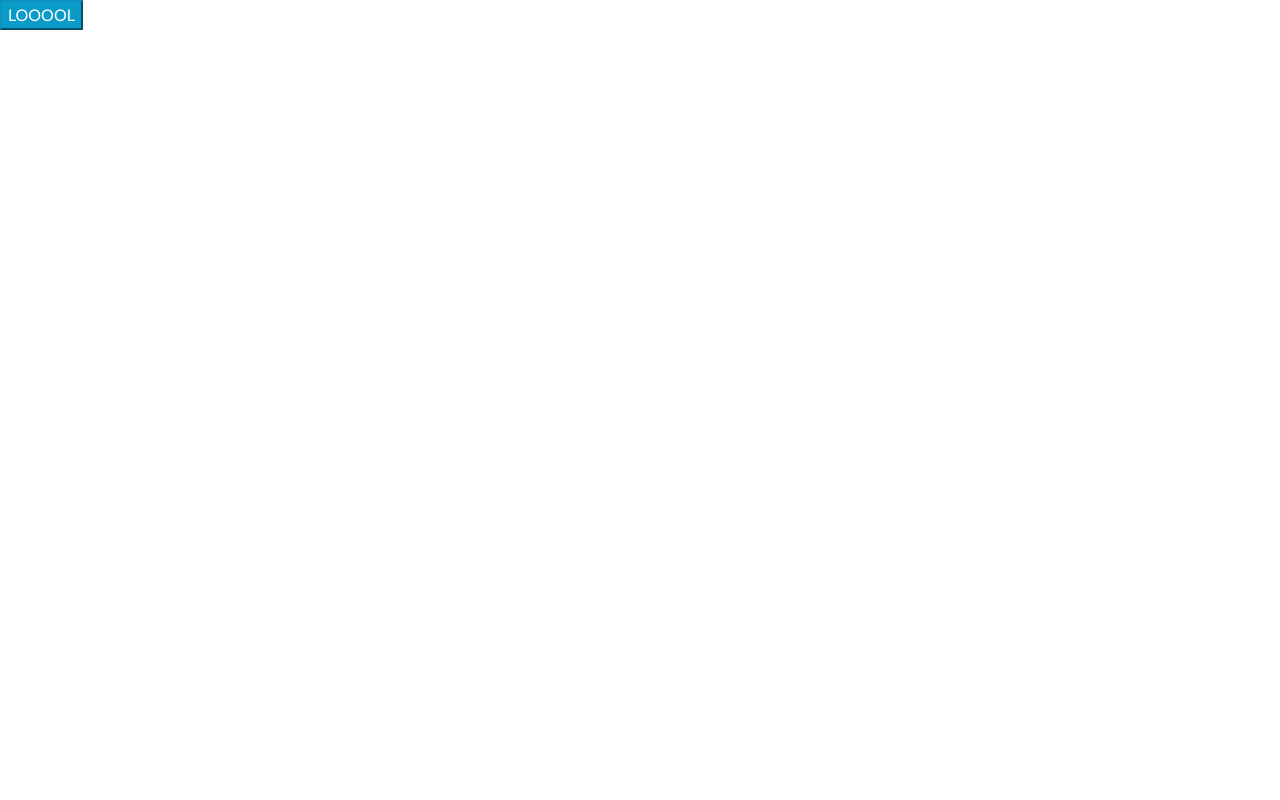
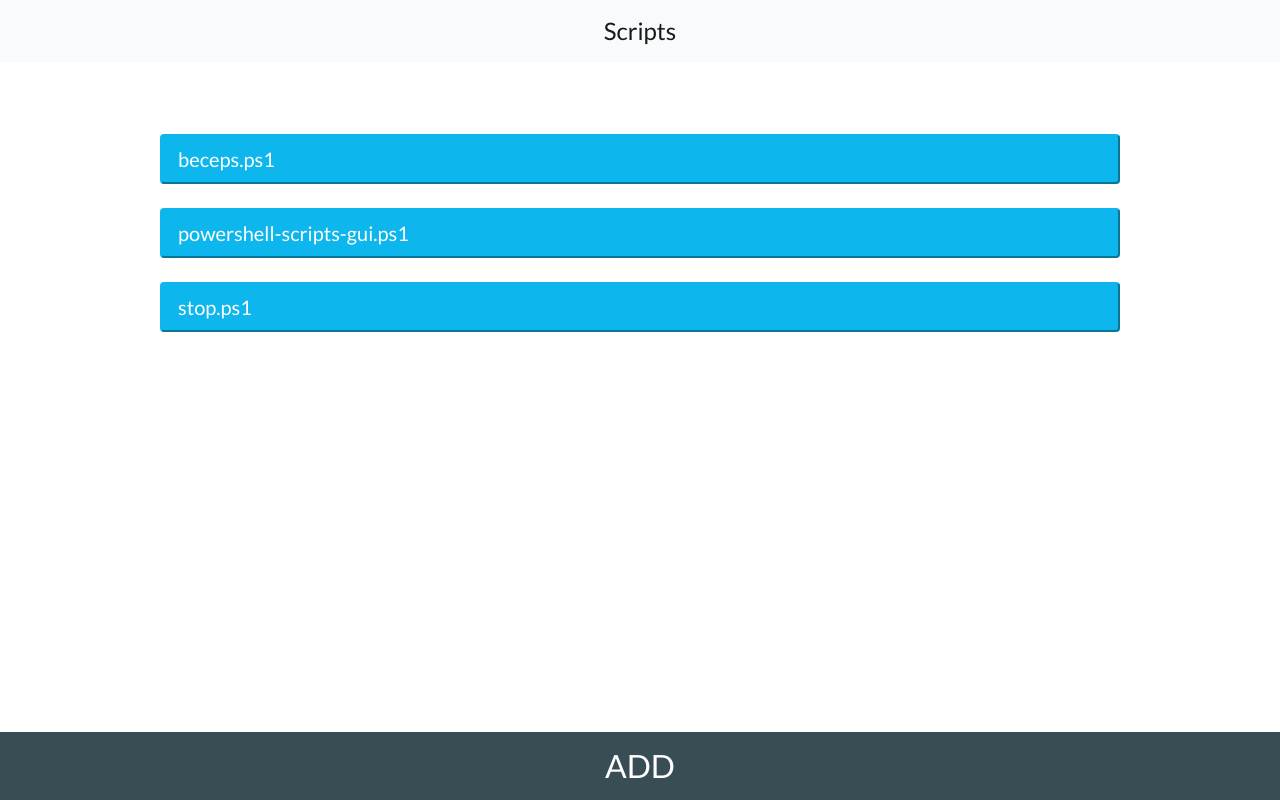
Before and after one commit to AlexTorianyk/powershell-scripts-gui, an Angular app: page / in a window 1280 px wide. Built offline with nearby package versions, Linux system fonts and the light colour scheme.

Commit message:
feature: add script-list component in app

```diff
--- a/src/app/app.component.html
+++ b/src/app/app.component.html
@@ -1,5 +1,7 @@
-<div>
-  <button class="btn-primary">
-    LOOOOL
-  </button>
-</div>
+<nav class="navbar navbar-light bg-light">
+  <a class="title navbar-brand mx-auto">Scripts</a>
+</nav>
+
+<app-scripts-list></app-scripts-list>
+
+<button class="btn btn-block btn-secondary w-100 btn-lg">ADD</button>
--- a/src/app/app.component.scss
+++ b/src/app/app.component.scss
@@ -0,0 +1,10 @@
+.title {
+  font-size: 1.5rem !important;
+}
+
+.btn {
+  position: absolute;
+  font-size: 2rem;
+  bottom: 0;
+  border-radius: 0;
+}
--- a/src/app/app.module.ts
+++ b/src/app/app.module.ts
@@ -1,3 +1,4 @@
+import { ScriptsModule } from './scripts/scripts.module';
 import { BrowserModule } from '@angular/platform-browser';
 import { NgModule } from '@angular/core';
 import { AppRoutingModule } from './app-routing.module';
@@ -6,7 +7,7 @@ import { NgbModule } from '@ng-bootstrap/ng-bootstrap';
 
 @NgModule({
   declarations: [AppComponent],
-  imports: [NgbModule, BrowserModule, AppRoutingModule, NgbModule],
+  imports: [NgbModule, BrowserModule, AppRoutingModule, NgbModule, ScriptsModule],
   providers: [],
   bootstrap: [AppComponent],
 })
```
Also changed, not shown: src/theme/bootstrap/_variables.scss (+7 -6 lines).
